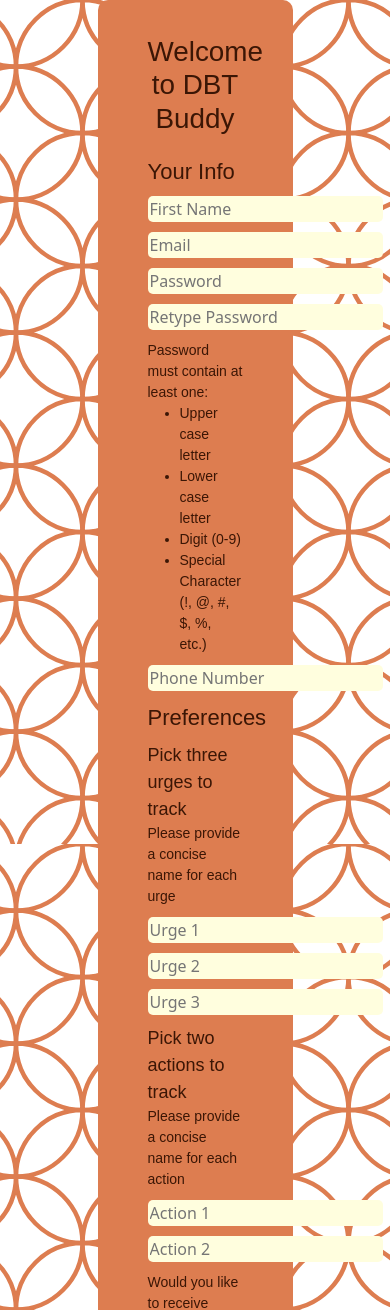
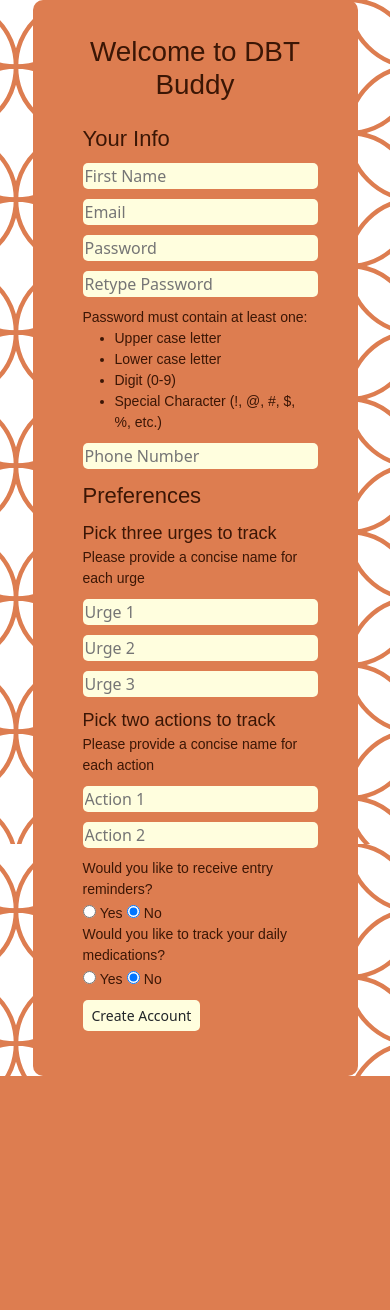
Before and after one commit to algavrich/DBT-Buddy, a Flask app: page /create-account in a window 390 px wide. Shown: the top 1310 px of the page. After the commit the page ends 1076 px from the top, so only its background shows below. Run offline with Flask 2, Linux system fonts and the light colour scheme.

Commit message:
Add Bootstrap classes for responsive style

```diff
--- a/templates/create-account.html
+++ b/templates/create-account.html
@@ -27,7 +27,10 @@
     {% endfor %}
 
     <div class="row justify-content-center" id="create-account-row">
-      <div class="col-6" id="create-account-content">
+      <div
+        class="col-10 col-md-8 col-lg-6 col-xl-5 col-xxl-4"
+        id="create-account-content"
+      >
 
         <h1 class="text-center" id="welcome">Welcome to DBT Buddy</h1>
 
```
